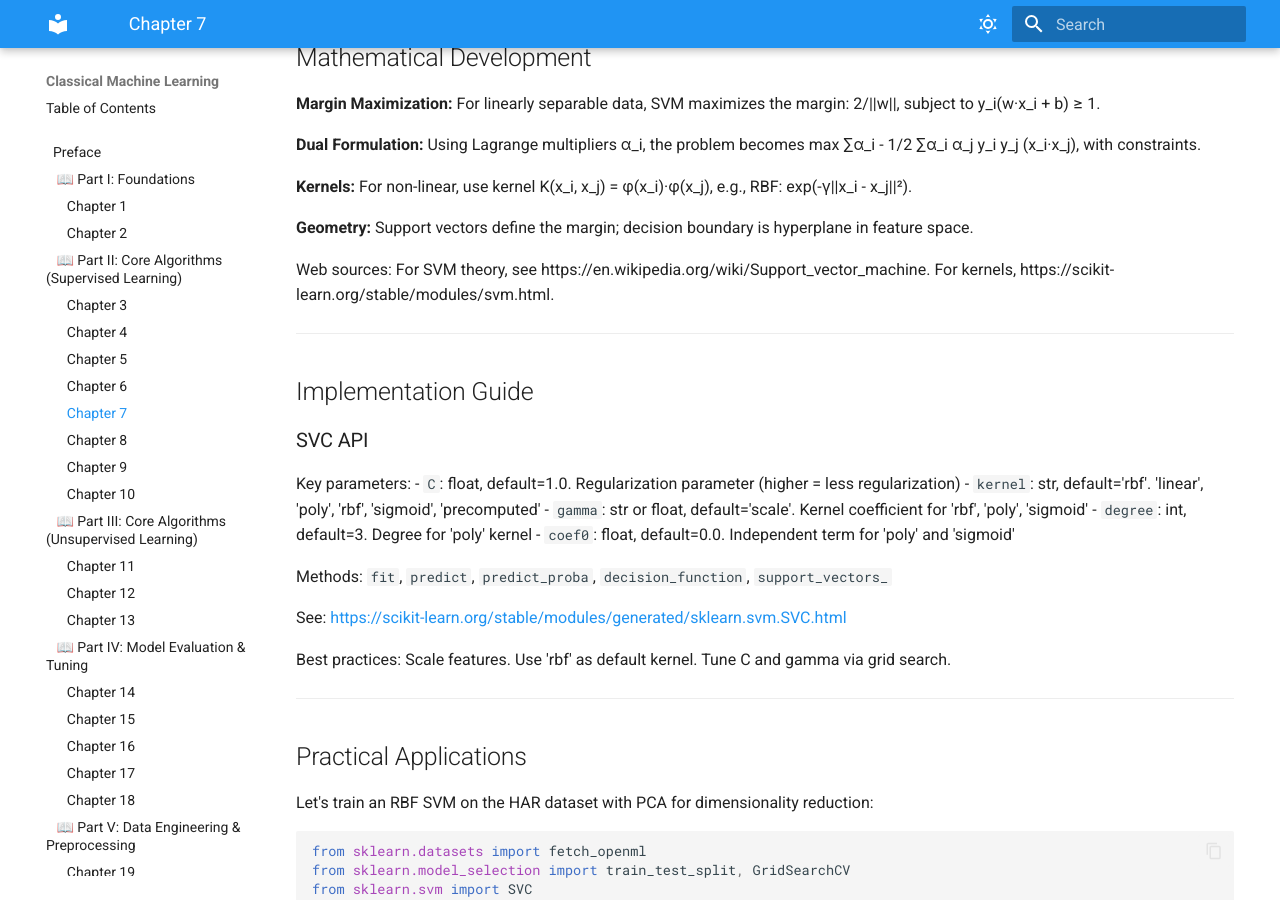
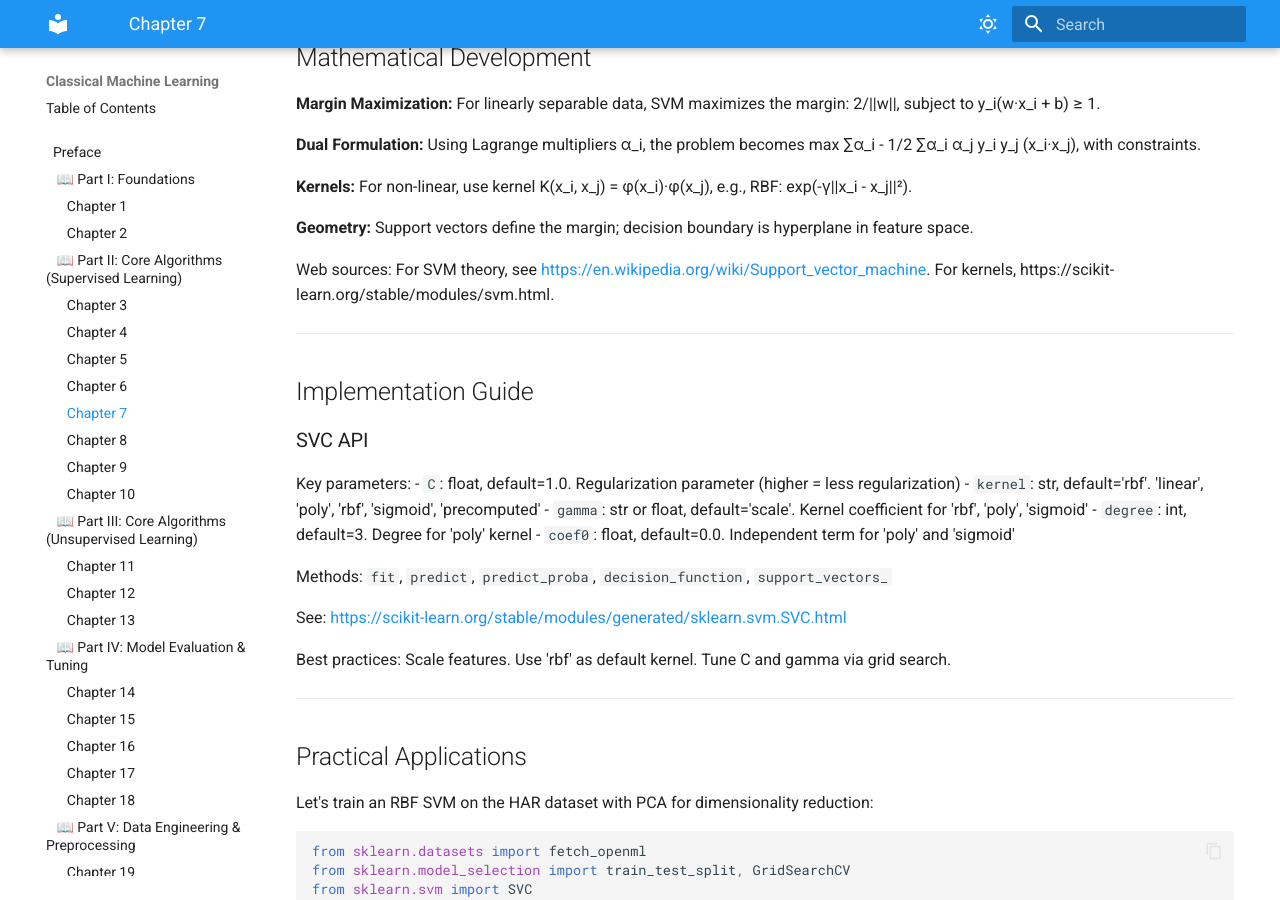
Before and after one commit to McKlay/classical-machine-learning, an MkDocs documentation site: the page built from docs/chapter7.md, in a window 1280 px wide and 900 px high, scrolled down 1021 px. Built offline with MkDocs 1.6.1 and Material for MkDocs 9.7.7, drawn with Linux system fonts in a browser that asks for light colours; part of the change alters nothing that is shown.

```diff
--- a/docs/chapter7.md
+++ b/docs/chapter7.md
@@ -51,7 +51,7 @@ For non-linear, use kernel K(x_i, x_j) = φ(x_i)·φ(x_j), e.g., RBF: exp(-γ||x
 **Geometry:**
 Support vectors define the margin; decision boundary is hyperplane in feature space.
 
-Web sources: For SVM theory, see https://en.wikipedia.org/wiki/Support_vector_machine. For kernels, https://scikit-learn.org/stable/modules/svm.html.
+Web sources: For SVM theory, see [https://en.wikipedia.org/wiki/Support_vector_machine](https://en.wikipedia.org/wiki/Support_vector_machine). For kernels, https://scikit-learn.org/stable/modules/svm.html.
 
 ---
 
```
